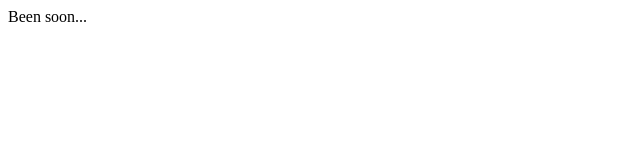
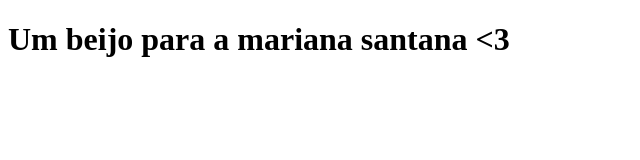
Before and after one commit to caiocarvalho14/PROJETOS, a plain HTML site: page index.html in a window 1280 px wide. Shown: the whole page, without its empty margins (0-640 px from the left). Drawn offline with Linux system fonts and the light colour scheme.

Commit message:
Update index.html

```diff
--- a/index.html
+++ b/index.html
@@ -6,6 +6,10 @@
     <title>Caio Carvalho - Projetos</title>
 </head>
 <body>
-    Been soon...
+    <style>
+        text-align: center;
+
+    </style>
+    <h1>Um beijo para a mariana santana <3</h1>
 </body>
 </html>
```
